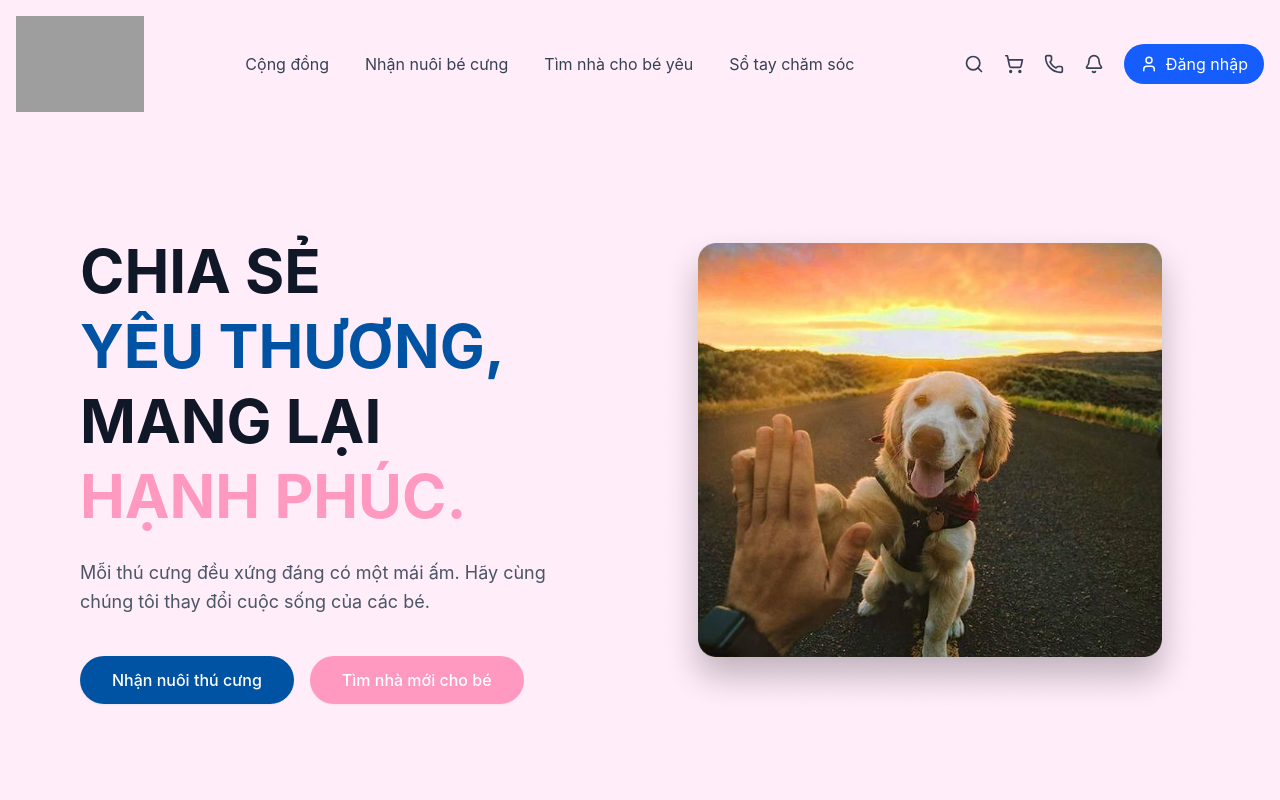
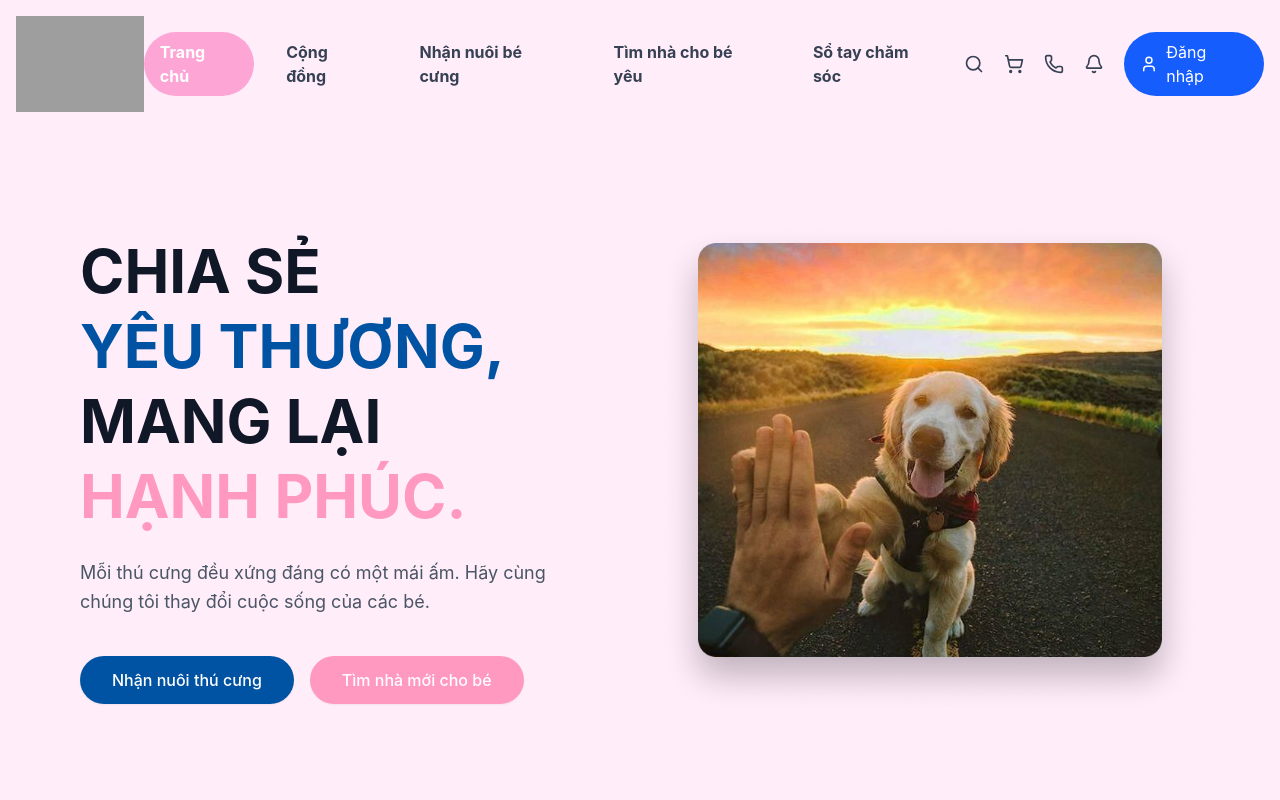
Before and after one commit to lkbaonhat/TimBanBonChan-Client, a React (Vite) app: page / in a window 1280 px wide. Shown: the top 800 px of the page. Built offline with nearby package versions, Linux system fonts and the light colour scheme; no server answers; grey boxes are pictures that could not be loaded.

Commit message:
[UPDATE] Fix login and register

```diff
--- a/package.json
+++ b/package.json
@@ -31,11 +31,12 @@
     "react": "^18.3.1",
     "react-dom": "^18.3.1",
     "react-froala-wysiwyg": "^4.5.1",
+    "react-hook-form": "^7.55.0",
     "react-image-crop": "^11.0.10",
-    "react-hook-form": "^7.55.0",
     "react-redux": "^9.2.0",
     "react-router-dom": "^7.1.3",
     "redux-saga": "^1.3.0",
+    "sass": "^1.87.0",
     "tailwind-merge": "^3.1.0",
     "tailwindcss": "^4.1.1",
     "tw-animate-css": "^1.2.5",
--- /dev/null
+++ b/src/components/Header/header.module.scss
@@ -0,0 +1,6 @@
+.navbar {
+    :global(.active) {
+        background-color: #fda5d5;
+        color: white;
+    }
+}
--- a/src/components/Header/index.tsx
+++ b/src/components/Header/index.tsx
@@ -1,5 +1,5 @@
 import { useState, useEffect } from "react";
-import { Link, useNavigate } from "react-router-dom";
+import { Link, NavLink, useNavigate } from "react-router-dom";
 import {
   Menu,
   X,
@@ -24,6 +24,7 @@ import {
   DropdownMenuSeparator,
   DropdownMenuTrigger,
 } from "@/components/ui/dropdown-menu";
+import styles from "./header.module.scss";
 
 const Header = () => {
   const navigate = useNavigate();
@@ -171,31 +172,57 @@ const Header = () => {
           </Link>
 
           {/* Desktop Navigation */}
-          <nav className="hidden md:flex items-center space-x-1">
-            <Link
+          <nav className={`hidden md:flex items-center space-x-4 ${styles.navbar}`}>
+            <NavLink
+              to="/"
+              className={({ isActive }) =>
+                `px-4 py-2 rounded-full transition-all duration-200 font-bold ${
+                  isActive ? "active" : "text-gray-700 hover:text-white hover:bg-pink-300"
+                }`
+              }
+            >
+              Trang chủ
+            </NavLink>
+            <NavLink
               to="/community"
-              className="px-4 py-2 text-gray-700 hover:text-white rounded-full hover:bg-pink-300 transition-all duration-200"
+              className={({ isActive }) =>
+                `px-4 py-2 rounded-full transition-all duration-200 font-bold ${
+                  isActive ? "active" : "text-gray-700 hover:text-white hover:bg-pink-300"
+                }`
+              }
             >
               Cộng đồng
-            </Link>
-            <Link
+            </NavLink>
+            <NavLink
               to="/adopt"
-              className="px-4 py-2 text-gray-700 hover:text-blue-600 rounded-full hover:bg-blue-50 transition-all duration-200"
+              className={({ isActive }) =>
+                `px-4 py-2 rounded-full transition-all duration-200 font-bold ${
+                  isActive ? "active" : "text-gray-700 hover:text-white hover:bg-pink-300"
+                }`
+              }
             >
               Nhận nuôi bé cưng
-            </Link>
-            <Link
+            </NavLink>
+            <NavLink
               to="/search"
-              className="px-4 py-2 text-gray-700 hover:text-blue-600 rounded-full hover:bg-blue-50 transition-all duration-200"
+              className={({ isActive }) =>
+                `px-4 py-2 rounded-full transition-all duration-200 font-bold ${
+                  isActive ? "active" : "text-gray-700 hover:text-white hover:bg-pink-300"
+                }`
+              }
             >
               Tìm nhà cho bé yêu
-            </Link>
-            <Link
+            </NavLink>
+            <NavLink
               to="/care"
-              className="px-4 py-2 text-gray-700 hover:text-blue-600 rounded-full hover:bg-blue-50 transition-all duration-200"
+              className={({ isActive }) =>
+                `px-4 py-2 rounded-full transition-all duration-200 font-bold ${
+                  isActive ? "active" : "text-gray-700 hover:text-white hover:bg-pink-300"
+                }`
+              }
             >
               Sổ tay chăm sóc
-            </Link>
+            </NavLink>
           </nav>
 
           {/* Action Icons */}
--- a/src/constants/api/index.ts
+++ b/src/constants/api/index.ts
@@ -1,8 +1,8 @@
 export const API_ENDPOINT = {
   AUTH: {
-    SIGN_IN: "/login",
-    SIGN_UP: "/send-confirmation",
-    CONFIRM_EMAIL: "/confirm-email",
+    SIGN_IN: "/auth/login",
+    SIGN_UP: "/auth/send-confirmation",
+    CONFIRM_EMAIL: "/auth/confirm-email",
   },
   PET: {
     LIST: "/pets",
--- a/src/pages/Auth/ConfirmEmail/index.tsx
+++ b/src/pages/Auth/ConfirmEmail/index.tsx
@@ -1,5 +1,3 @@
-"use client";
-
 import { useEffect, useState } from "react";
 import { useSearchParams, useNavigate } from "react-router-dom";
 import { Button } from "@/components/ui/button";
--- a/src/pages/Auth/SignIn/index.tsx
+++ b/src/pages/Auth/SignIn/index.tsx
@@ -16,7 +16,6 @@ import {
 import { LOGO } from "@/constants/global";
 import { Link, useNavigate } from "react-router-dom";
 import ROUTES from "@/constants/routes";
-import { authService } from "@/services/authService";
 import { useDispatch } from "react-redux";
 
 // Define form schema with Zod
--- a/src/services/authService.ts
+++ b/src/services/authService.ts
@@ -34,6 +34,6 @@ export const authService = {
     return axiosClient.post<AuthResponse>(API_ENDPOINT.AUTH.SIGN_IN, userData);
   },
   confirmEmail: (token: string): Promise<void> => {
-    return axiosClient.get(`/confirm-email?token=${token}`);
+    return axiosClient.post(`/auth/confirm-email?token=${token}`);
   },
 };
```
Also changed, not shown: 1 other file (tests, documents, lock files or other folders).
